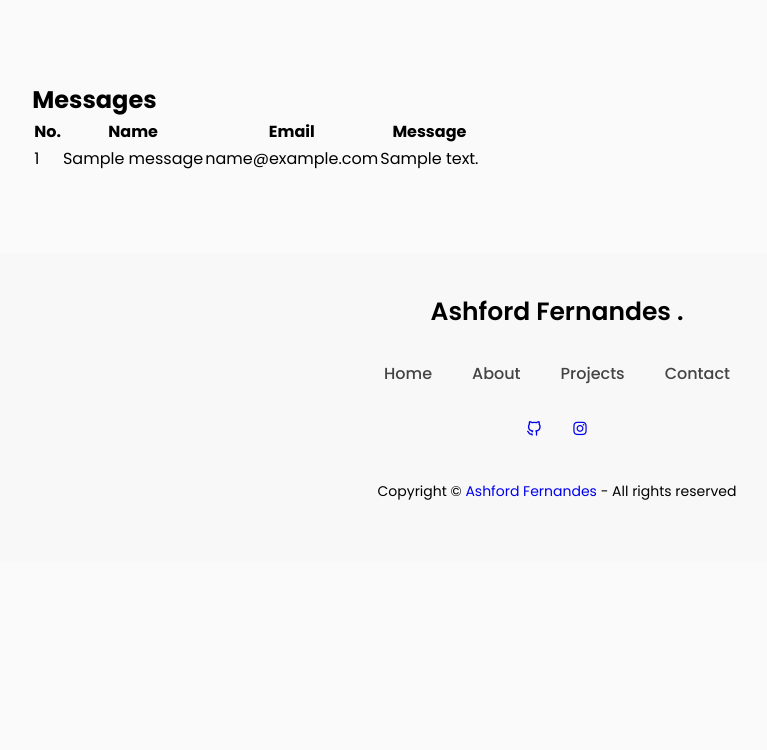
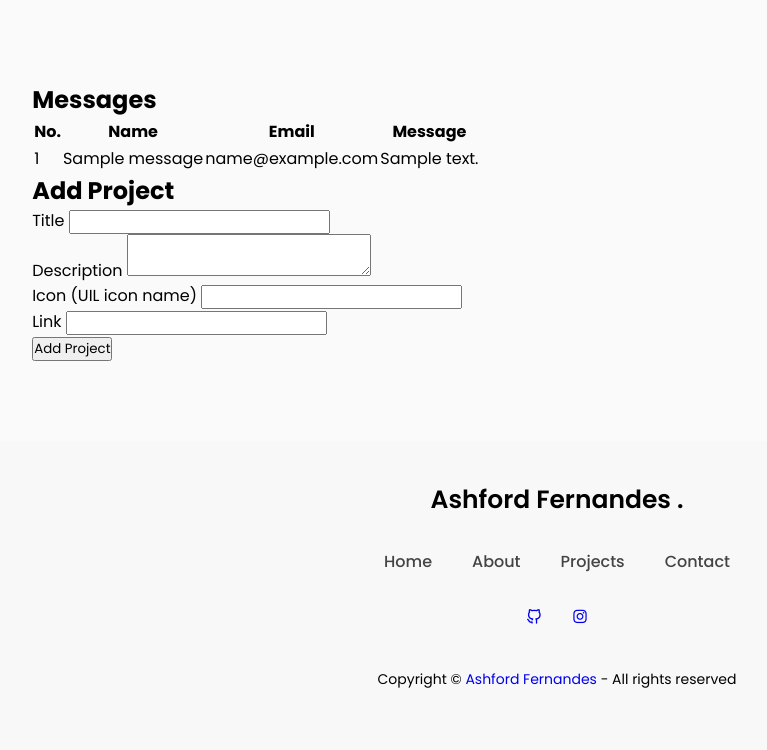
Before and after one commit to Ashkun1999/personal-portfolio, a Flask app: page /admin in a window 1280 px wide. Shown: the part 113-863 px from the top of the page, without its empty margins (83-850 px from the left). Before the commit the page ends 613 px from the top, so only its background shows below. Run offline with Flask 3, Linux system fonts and the light colour scheme; tables that the repository leaves empty hold one stand-in row (values such as "Sample post").

Commit message:
added projects to  projects model

```diff
--- a/app.py
+++ b/app.py
@@ -2,7 +2,7 @@ from flask import Flask, render_template, request, jsonify
 
 from flask_sqlalchemy import SQLAlchemy
 from sqlalchemy.orm import DeclarativeBase, Mapped, mapped_column
-from sqlalchemy import Integer, String
+
 class Base(DeclarativeBase):
   pass
 
@@ -15,11 +15,7 @@ app.config["SQLALCHEMY_DATABASE_URI"] = "postgresql://portfolio_db_hrjv_user:Rh2
 # initialize the app with the extension
 db.init_app(app)
 
-class Messages(db.Model):
-    id: Mapped[int] = mapped_column(primary_key=True)
-    name: Mapped[str]
-    email: Mapped[str]
-    message: Mapped[str]
+from models import Messages, Projects
 
 with app.app_context():
     db.create_all()
@@ -45,11 +41,25 @@ def contact():
 
     return render_template("contact.html")
 
-@app.route("/admin")
+@app.route("/admin", methods=['GET', 'POST'])
 def admin():
     messages = db.session.execute(db.select(Messages).order_by(Messages.id)).scalars()
-    return render_template("admin.html", messages=messages)
+
+    if request.method == 'POST':
+        new_project = Projects(
+            title=request.form['title'],
+            description=request.form['description'],
+            icon=request.form['icon'],
+            link=request.form['link']
+        )
+        db.session.add(new_project)
+        db.session.commit()
+
+    projects = db.session.execute(db.select(Projects).order_by(Projects.id)).scalars()
+
+    return render_template("admin.html", messages=messages, projects=projects)
 
 @app.route("/projects")
 def projects():
-    return render_template("projects.html")
+    projects = db.session.execute(db.select(Projects).order_by(Projects.id)).scalars()
+    return render_template("projects.html", projects=projects)
--- a/templates/admin.html
+++ b/templates/admin.html
@@ -3,7 +3,7 @@
 {% block head %}
 <link rel="stylesheet" href={{ url_for('static', filename='styles/admin.css' ) }} />
 {% endblock %}
-{% block title %}About{% endblock %}
+{% block title %}Admin{% endblock %}
 
 {% block body %}
 <section class="section" id="admin">
@@ -35,6 +35,31 @@
         </tbody>
       </table>
     </div>
+
+    <div>
+      <form id="projects-form" action="/admin" method="post">
+        <h2>Add Project</h2>
+        <div>
+          <label for="title">Title</label>
+          <input type="text" name="title" id="title" required />
+        </div>
+        <div>
+          <label for="description">Description</label>
+          <textarea name="description" id="description" required></textarea>
+        </div>
+        <div>
+          <label for="image">Icon (UIL icon name)</label>
+          <input type="text" name="icon" id="icon" required />
+        </div>
+        <div>
+          <label for="link">Link</label>
+          <input type="text" name="link" id="link" required />
+        </div>
+        <div>
+          <button type="submit">Add Project</button>
+        </div>
+      </form>
+    </div>
   </div>
 
 </section>
```
Also changed, not shown: models.py (added, +15 -0 lines), templates/projects.html (+7 -18 lines).
